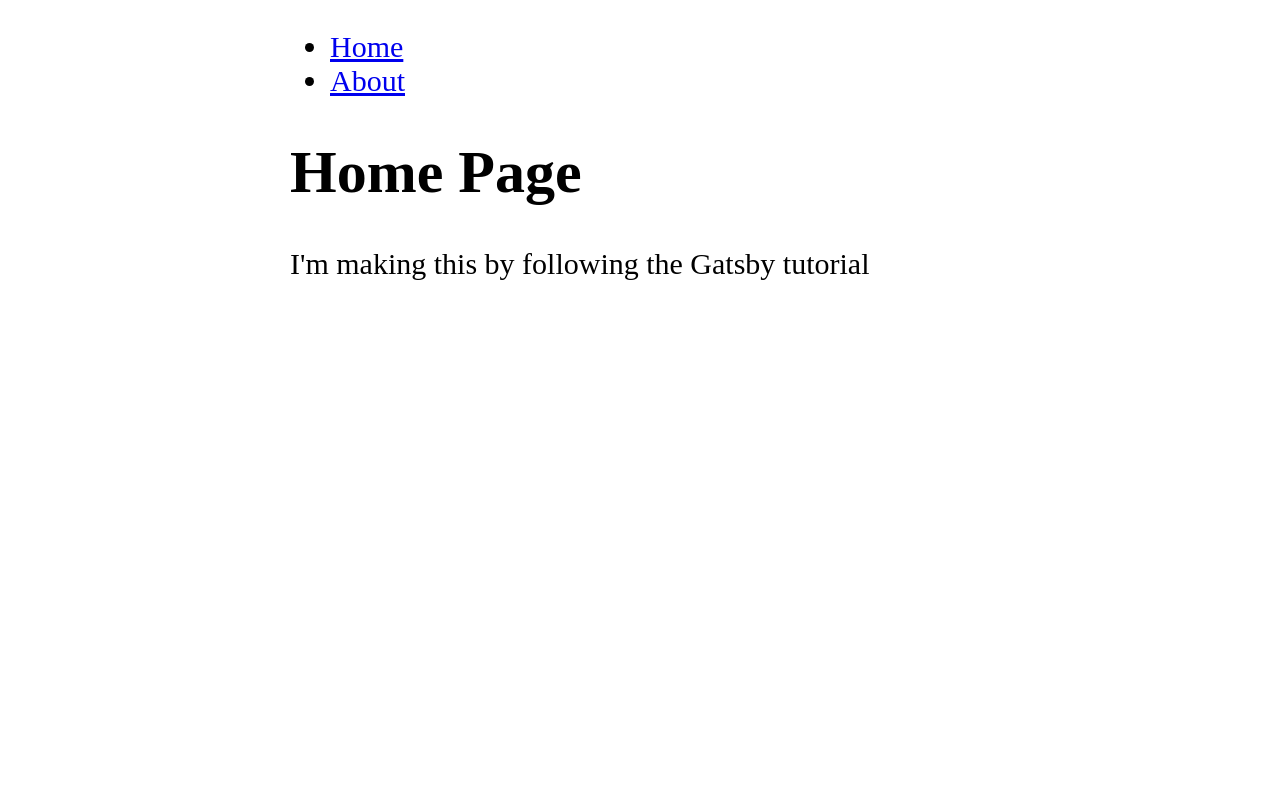
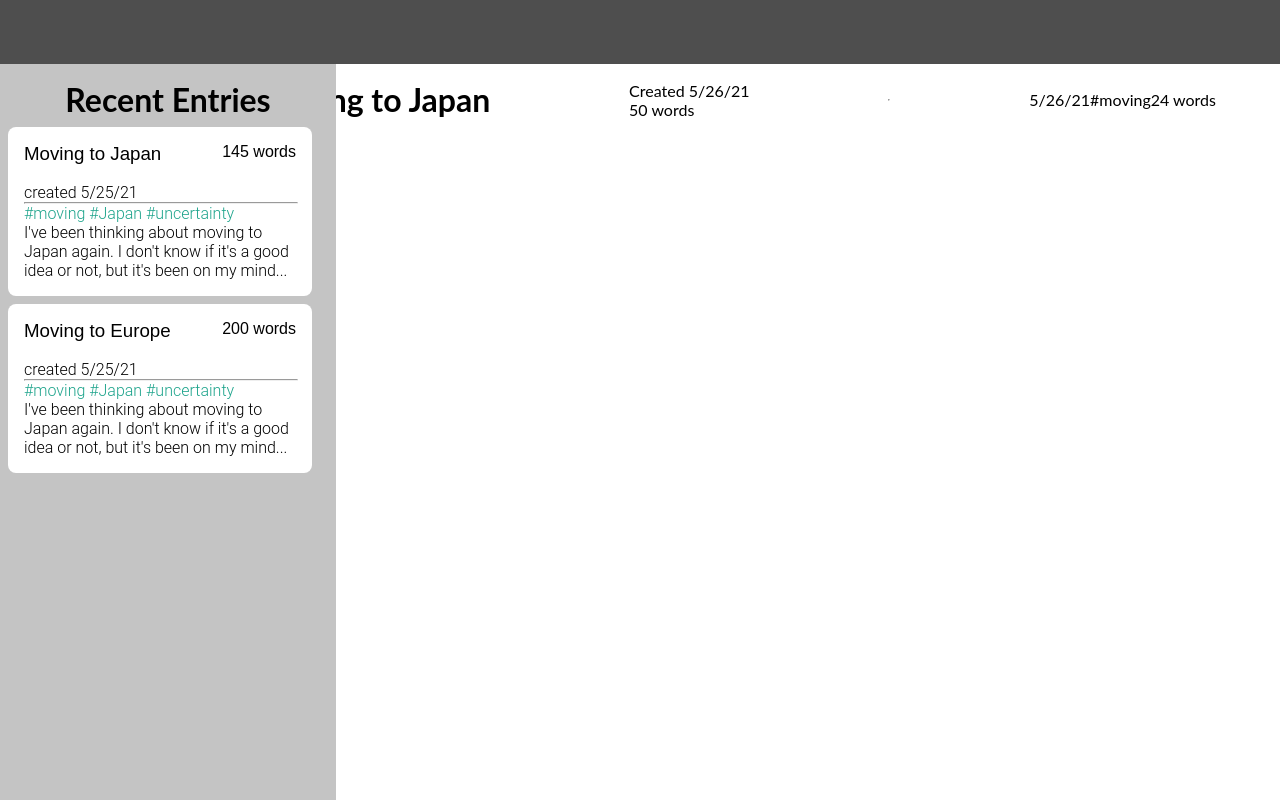
Before and after one commit to Fittocode/Journal-site, a Gatsby site: page / in a window 1280 px wide. Built offline with nearby package versions, Linux system fonts and the light colour scheme; Gatsby itself is replaced by a stand-in of ours.

Commit message:
add new components for journal

```diff
--- a/gatsby-config.js
+++ b/gatsby-config.js
@@ -2,5 +2,5 @@ module.exports = {
   siteMetadata: {
     title: "Journal",
   },
-  plugins: ["gatsby-plugin-styled-components", "gatsby-plugin-gatsby-cloud"],
+  plugins: ["gatsby-plugin-styled-components", "gatsby-plugin-gatsby-cloud"]
 };
--- a/package.json
+++ b/package.json
@@ -14,9 +14,11 @@
     "clean": "gatsby clean"
   },
   "dependencies": {
+    "@fontsource/lato": "^4.3.0",
     "babel-plugin-styled-components": "^1.12.0",
     "gatsby": "^3.4.1",
     "gatsby-plugin-gatsby-cloud": "^2.5.0",
+    "gatsby-plugin-google-fonts": "^1.0.1",
     "gatsby-plugin-styled-components": "^4.5.0",
     "react": "^17.0.1",
     "react-dom": "^17.0.1",
--- /dev/null
+++ b/src/components/Entry.js
@@ -0,0 +1,42 @@
+import React from 'react'
+// style
+import styled from 'styled-components'
+// components
+import Subentry from '../components/Subentry'
+
+const Entry = ({ title, date, wordCount }) => {
+    return (
+        <StyledEntry>
+            <h1>{title} </h1>
+            <StyledFirstRow>
+                <p>Created {date}</p>
+                <p>{wordCount} words</p>
+            </StyledFirstRow>
+            <hr />
+            <StyledSubentry>
+                <Subentry date={date} tags={'#moving'} subWordCount={24} />
+            </StyledSubentry>
+        </StyledEntry>
+    )
+}
+
+const StyledEntry = styled.div`
+    padding-top: 1rem;
+    display: flex;
+    justify-content: space-between;
+    align-items: center;
+    margin-right: 5%;
+    margin-left: 20%;
+
+`
+
+const StyledFirstRow = styled.div`
+    display: flex;
+    flex-direction: column;
+`
+
+const StyledSubentry = styled.div`
+
+`
+
+export default Entry
--- /dev/null
+++ b/src/components/GlobalStyle.js
@@ -0,0 +1,17 @@
+import { createGlobalStyle } from 'styled-components'
+
+const GlobalStyle = createGlobalStyle`
+
+    *{
+        margin: 0;
+        padding: 0;
+    }
+
+    body{
+        font-family: "Lato";
+    }
+
+`
+
+
+export default GlobalStyle
--- /dev/null
+++ b/src/components/Library.js
@@ -0,0 +1,30 @@
+import React from 'react'
+// style
+import styled from 'styled-components'
+
+// components
+import LibraryEntry from './LibraryEntry'
+
+const EntriesLibrary = ({ title }) => {
+    return (
+        <StyledLibrary>
+            <h1>{title}</h1>
+            <LibraryEntry title={'Moving to Japan'} wordCount={145} date={"5/25/21"} firstTags={['#moving ', '#Japan ', '#uncertainty ']} firstWords={`I've been thinking about moving to Japan again. I don't know if it's a good idea or not, but it's been on my mind...`} />
+            <LibraryEntry title={'Moving to Europe'} wordCount={200} date={"5/25/21"} firstTags={['#moving ', '#Japan ', '#uncertainty ']} firstWords={`I've been thinking about moving to Japan again. I don't know if it's a good idea or not, but it's been on my mind...`} />
+        </StyledLibrary>
+    )
+}
+
+const StyledLibrary = styled.div`
+    position: fixed;
+    background-color: #C4C4C4;
+    padding-top: 1rem;
+    width: 21rem;
+    height: 100%;
+    overflow: scroll;
+    h1 {
+        text-align: center;
+    }
+`
+
+export default EntriesLibrary
--- /dev/null
+++ b/src/components/LibraryEntry.js
@@ -0,0 +1,46 @@
+import React from 'react'
+// style
+import styled from 'styled-components'
+
+const LibraryEntry = ({ title, wordCount, date, firstTags, firstWords }) => {
+    return (
+        <StyledLibraryEntry>
+            <StyledFirstLine>
+                <h3>{title}</h3>
+                <h4>{wordCount} words</h4>
+            </StyledFirstLine>
+            <p>created {date}</p>
+            <StyledLine></StyledLine>
+            <StyledTags>{firstTags}</StyledTags>
+            <p>{firstWords}</p>
+        </StyledLibraryEntry>
+    )
+}
+
+const StyledLine = styled.hr`
+    width: 100%;
+`
+const StyledLibraryEntry = styled.div`
+    margin: .5rem .5rem .5rem;
+    padding: 1rem 1rem 1rem;
+    width: 17rem;
+    background-color: white;
+    border-radius: .5rem;
+    font-family: 'Roboto', sans-serif;
+    font-weight: 300;
+`
+
+const StyledFirstLine = styled.div`
+    display: flex;
+    justify-content: space-between;
+    height: 2.5rem;
+    h3, h4{
+        font-family: 'Nunito', sans-serif;
+        font-weight: 300;
+    }
+`
+const StyledTags = styled.p`
+    color: #1EA48C;
+`
+
+export default LibraryEntry
--- /dev/null
+++ b/src/components/Navbar.js
@@ -0,0 +1,20 @@
+import React from 'react'
+// style
+import styled from 'styled-components'
+
+const Navbar = () => {
+    return (
+        <StyledNavbar>
+
+        </StyledNavbar>
+    )
+}
+
+const StyledNavbar = styled.div`
+    display: fixed;
+    margin: 0;
+    background-color: #4e4e4e;
+    height: 4rem;
+`
+
+export default Navbar
--- /dev/null
+++ b/src/components/Subentry.js
@@ -0,0 +1,22 @@
+import React from 'react'
+// style
+import styled from 'styled-components'
+
+const Subentry = ({ date, tags, subWordCount }) => {
+    return (
+        <div>
+            <StyledFirstRow>
+                <span>{date}</span>
+                <span>{tags}</span>
+                <span>{subWordCount} words</span>
+            </StyledFirstRow>
+        </div>
+    )
+}
+
+const StyledFirstRow = styled.div`
+    display: flex;
+    align-content: space-between;
+`
+
+export default Subentry
--- a/src/components/layout.js
+++ b/src/components/layout.js
@@ -1,27 +1,25 @@
-import * as React from 'react'
-import { Link } from 'gatsby'
-import styled from 'styled-components'
-const Layout = ({ pageTitle, children }) => {
+// import * as React from 'react'
+// import { Link } from 'gatsby'
+// import styled from 'styled-components'
 
-    return (
-        <StyledLayout>
-            <title>{pageTitle}</title>
-            <nav>
-                <ul>
-                    <li><Link to="/">Home</Link></li>
-                    <li><Link to="/about">About</Link></li>
-                </ul>
-            </nav>
-            <h1>{pageTitle}</h1>
-            {children}
-        </StyledLayout>
-    )
-}
+// const Layout = ({ pageTitle, children }) => {
+//     return (
+//         <StyledLayout>
+//             <title>{pageTitle}</title>
+//             <nav>
+//                 <ul>
+//                     <li><Link to="/">Home</Link></li>
+//                     <li><Link to="/about">About</Link></li>
+//                 </ul>
+//             </nav>
+//             <h1>{pageTitle}</h1>
+//             {children}
+//         </StyledLayout>
+//     )
+// }
 
-const StyledLayout = styled.div`
-    margin: auto;
-    font-size: 30px;
-    max-width: 700px;
-`
+// const StyledLayout = styled.div`
 
-export default Layout
+// `
+
+// export default Layout
--- a/src/pages/about.js
+++ b/src/pages/about.js
@@ -1,7 +1,6 @@
 // Step 1: Import your component
 import * as React from 'react'
 import Layout from '../components/layout'
-import styled from 'styled-components'
 // Step 2: Define your component
 const AboutPage = () => {
     return (
--- a/src/pages/index.js
+++ b/src/pages/index.js
@@ -1,13 +1,24 @@
 // Step 1: Import React
 import * as React from 'react'
-import Layout from '../components/layout'
-// Step 2: Define your component
+// components
+import GlobalStyle from '../components/GlobalStyle'
+import Navbar from '../components/Navbar'
+import EntriesLibrary from '../components/Library'
+import Entry from '../components/Entry'
+
 const IndexPage = () => {
   return (
-    <Layout pageTitle="Home Page">
-      <p>I'm making this by following the Gatsby tutorial</p>
-    </Layout>
+    <div>
+      <GlobalStyle />
+
+      <Navbar />
+      <EntriesLibrary title={'Recent Entries'} />
+      <Entry title={'Moving to Japan'} date={'5/26/21'} wordCount={50} />
+
+    </div>
+
   )
 }
-// Step 3: Export your component
+
+
 export default IndexPage
```
Also changed, not shown: src/components/ComposeEntry.js (added, +11 -0 lines), 3 other files.
